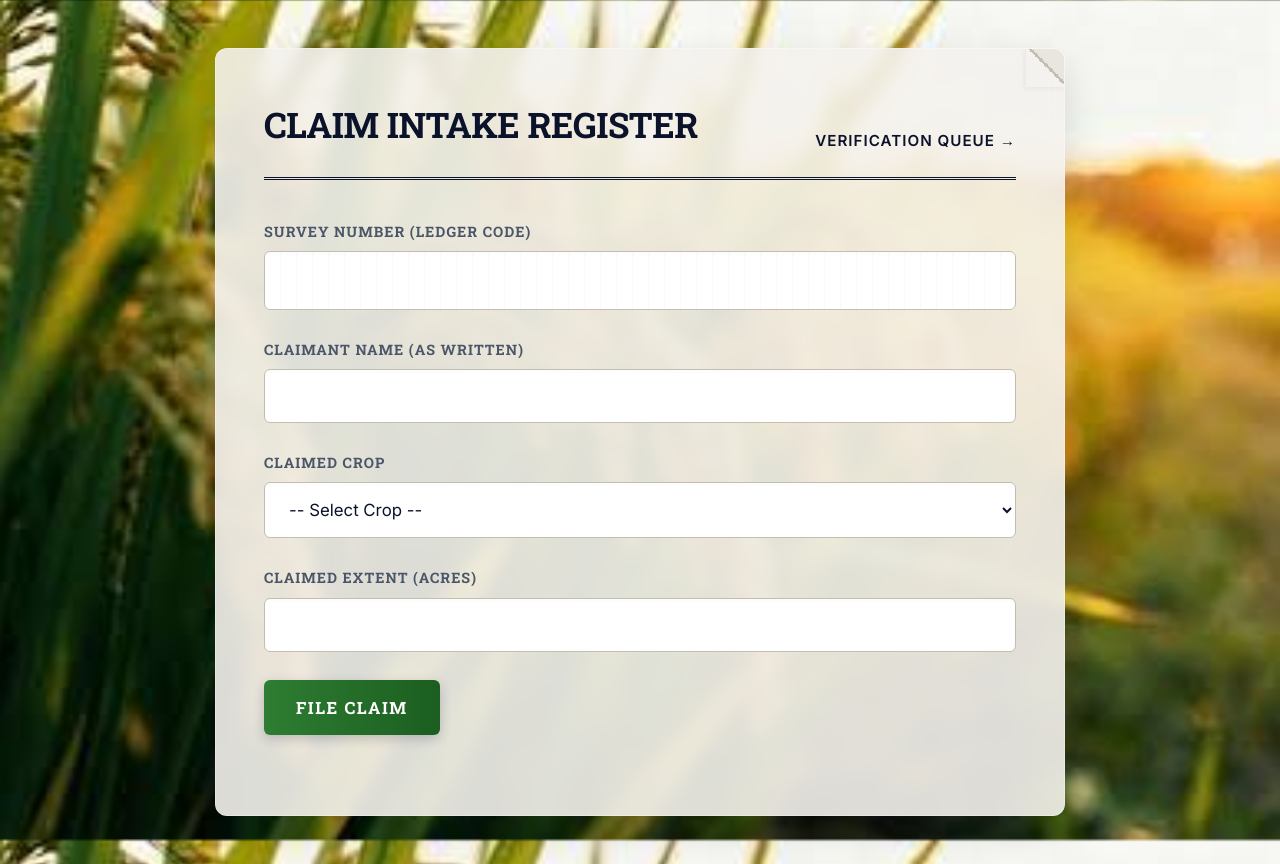
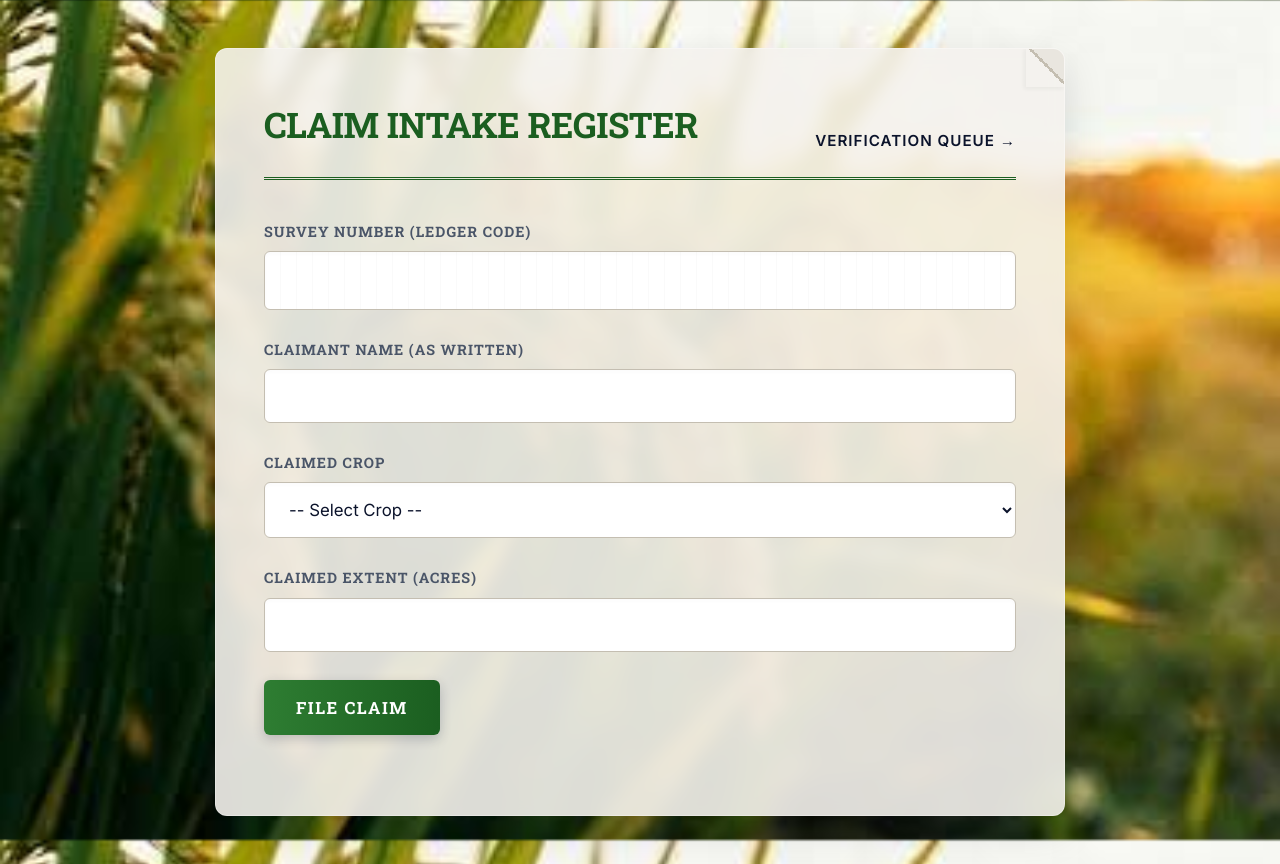
Before and after one commit to EmlynM/bhoomi-rakshak, a plain HTML site: page static/index.html in a window 1280 px wide. Drawn offline with Linux system fonts and the light colour scheme.

Commit message:
Change headings and header border to green

```diff
--- a/static/style.css
+++ b/static/style.css
@@ -56,7 +56,7 @@ body {
 
 h1, h2, h3, h4 {
     font-family: var(--font-heading);
-    color: var(--text-navy);
+    color: #1b5e20;
 }
 
 .container {
@@ -88,7 +88,7 @@ h1, h2, h3, h4 {
 }
 
 .header {
-    border-bottom: 3px double var(--text-navy);
+    border-bottom: 3px double #1b5e20;
     padding-bottom: 1.5rem;
     margin-bottom: 2.5rem;
     display: flex;
```
